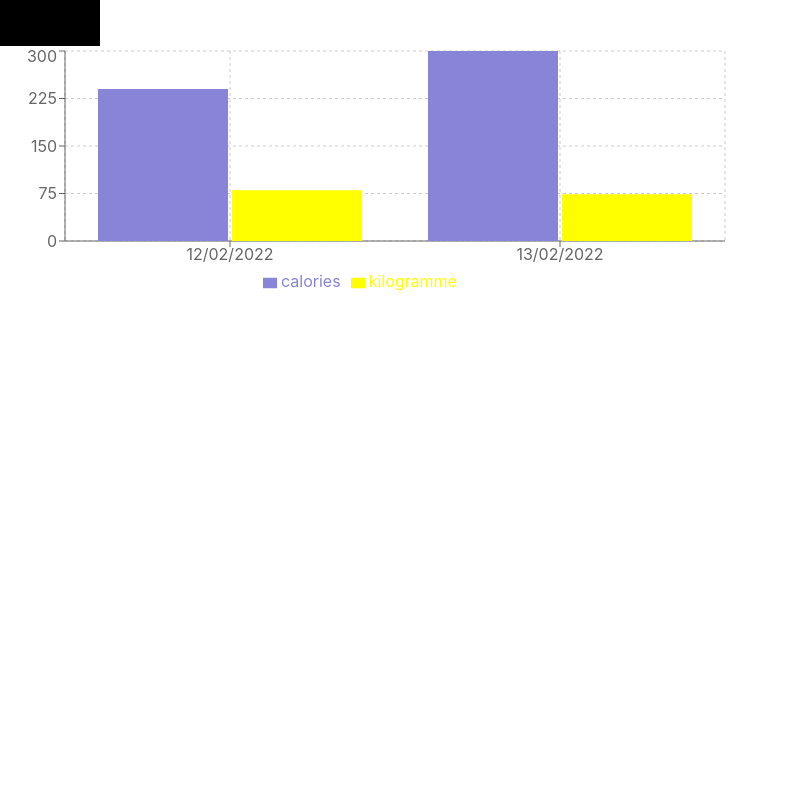
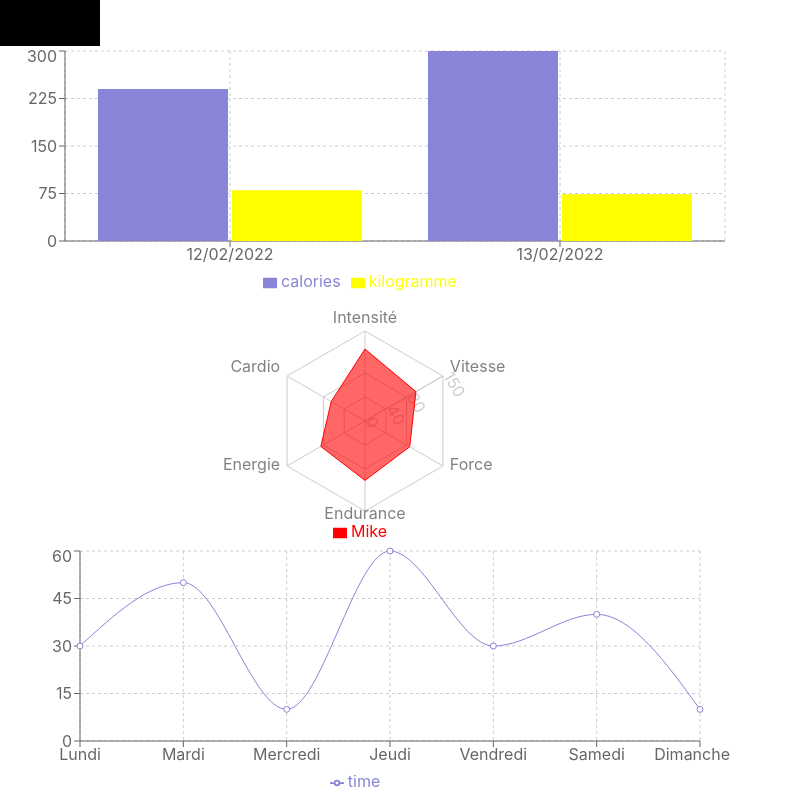
Before and after one commit to miladi-selsabil/Sportsee, a React (Create React App) app: page / in a window 1280 px wide. Shown: the part 1054-1854 px from the top of the page, without its empty margins (0-792 px from the left). Before the commit the page ends 1354 px from the top, so only its background shows below. Built offline with nearby package versions, Linux system fonts and the light colour scheme.

Commit message:
graphique

```diff
--- a/src/Components/BarCharts.js
+++ b/src/Components/BarCharts.js
@@ -8,14 +8,10 @@ import {
   Legend,
   Bar,
 } from "recharts";
-import { data } from "../Data/mock";
+import { formatedData } from "../utils/FormattedData";
 
-const BarCharts = () => {
-  const transformedData = data.map((item) => ({
-    Day: item.Day,
-    calories: item.calories,
-    kilogramme: item.kilogramme
-  }));
+const BarCharts = (props) => {
+  const transformedData = formatedData(props.data);
 
   return (
     <BarChart width={730} height={250} data={transformedData}>
--- /dev/null
+++ b/src/Components/LineCharts.js
@@ -0,0 +1,33 @@
+import React from "react";
+import {
+  LineChart,
+  XAxis,
+  CartesianGrid,
+  YAxis,
+  Legend,
+  Tooltip,
+  Line,
+} from "recharts";
+import { formatedLineData } from "../utils/FormattedLineData";
+
+const LineCharts = (props) => {
+  const transformedLineData = formatedLineData(props.lineChartdata);
+
+  return (
+    <LineChart
+      width={730}
+      height={250}
+      data={transformedLineData}
+      margin={{ top: 5, right: 30, left: 20, bottom: 5 }}
+    >
+      <CartesianGrid strokeDasharray="3 3" />
+      <XAxis dataKey="name" />
+      <YAxis />
+      <Tooltip />
+      <Legend />
+      <Line type="monotone" dataKey="time" stroke="#8884d8" />
+    </LineChart>
+  );
+};
+
+export default LineCharts;
--- /dev/null
+++ b/src/Components/RadarChart.js
@@ -0,0 +1,26 @@
+import React from "react";
+import {
+  RadarChart,
+  Radar,
+  PolarAngleAxis,
+  PolarRadiusAxis,
+  Legend,
+  PolarGrid,
+} from "recharts";
+import { formatedRadarData } from "../utils/FormattedRadarData";
+
+const RadarCharts = (props) => {
+  const transformedRadarData = formatedRadarData(props.radarChartData);
+
+  return (
+  <RadarChart outerRadius={90} width={730} height={250} data={transformedRadarData}>
+  <PolarGrid />
+  <PolarAngleAxis dataKey="subject" />
+  <PolarRadiusAxis angle={30} domain={[0, 150]} />
+  <Radar name="Mike" dataKey="A" stroke="#FF0000" fill="#FF0000" fillOpacity={0.6} />
+  <Legend />
+</RadarChart>
+  );
+};
+
+export default RadarCharts;
--- a/src/Data/mock.js
+++ b/src/Data/mock.js
@@ -20,3 +20,74 @@ export const data = [
     kilogramme: 74,
   },
 ];
+
+
+export const radarData = [
+  {
+    subject: "Intensité",
+    A: 120,
+    B: 110,
+    fullMark: 150,
+  },
+  {
+    subject: "Vitesse",
+    A: 98,
+    B: 130,
+    fullMark: 150,
+  },
+  {
+    subject: "Force",
+    A: 86,
+    B: 130,
+    fullMark: 150,
+  },
+  {
+    subject: "Endurance",
+    A: 99,
+    B: 100,
+    fullMark: 150,
+  },
+  {
+    subject: "Energie",
+    A: 85,
+    B: 90,
+    fullMark: 150,
+  },
+  {
+    subject: "Cardio",
+    A: 65,
+    B: 85,
+    fullMark: 150,
+  },
+];
+
+export const lineData = [
+  {
+    name: "Lundi",
+    time: 30,
+  },
+  {
+    name: "Mardi",
+    time: 50,
+  },
+  {
+    name: "Mercredi",
+    time: 10,
+  },
+  {
+    name: "Jeudi",
+    time: 60,
+  },
+  {
+    name: "Vendredi",
+    time: 30,
+  },
+  {
+    name: "Samedi",
+    time: 40,
+  },
+  {
+    name: "Dimanche",
+    time: 10,
+  },
+];
--- a/src/Pages/Accueil.js
+++ b/src/Pages/Accueil.js
@@ -1,9 +1,16 @@
+import React from "react";
+
 import BarCharts from "../Components/BarCharts";
+import {data, radarData, lineData} from "../Data/mock";
+import RadarChart from "../Components/RadarChart";
+import LineCharts from "../Components/LineCharts";
 
 function Accueil() {
   return (
     <div>
-      <BarCharts />
+      <BarCharts data={data} />
+      <RadarChart radarChartData={radarData} />
+      <LineCharts lineChartdata={lineData} />
     </div>
   );
 }
--- /dev/null
+++ b/src/utils/FormattedData.js
@@ -0,0 +1,7 @@
+export const formatedData = (data) => {
+  return data.map((item) => ({
+    Day: item.Day,
+    calories: item.calories,
+    kilogramme: item.kilogramme,
+  }));
+};
--- /dev/null
+++ b/src/utils/FormattedLineData.js
@@ -0,0 +1,7 @@
+
+export const formatedLineData = (lineChartdata) => {
+  return lineChartdata.map((item) => ({
+    name: item.name,
+    time: item.time,
+  }));
+};
--- /dev/null
+++ b/src/utils/FormattedRadarData.js
@@ -0,0 +1,8 @@
+export const formatedRadarData = (radarChartData) => {
+  return radarChartData.map((item) => ({
+    subject: item.subject,
+    A: item.A,
+    B: item.B,
+    fullMark: item.fullMark,
+  }));
+};
```
